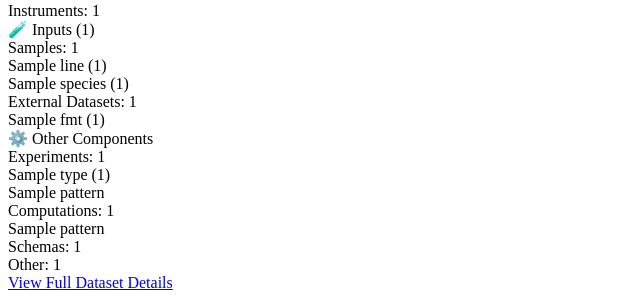
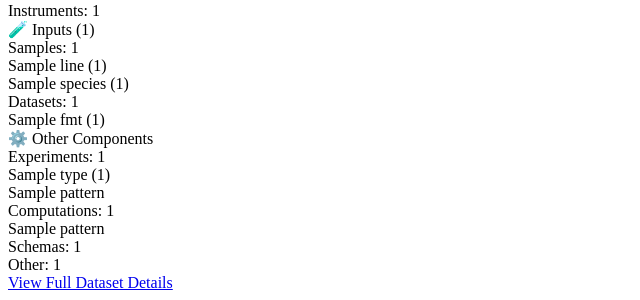
Before and after one commit to fairscape/datasheet-builder, a Python web app: template templates/sections/subcrates.html in a window 1280 px wide. Shown: the part 413-713 px from the top of the page, without its empty margins (0-640 px from the left). Run offline with Jinja, Linux system fonts and the light colour scheme; the template is opened without the code that fills it: most values are stand-ins (such as "Sample title", 1, 10 or a date in 2020).

Commit message:
naming changes

```diff
--- a/templates/sections/subcrates.html
+++ b/templates/sections/subcrates.html
@@ -150,7 +150,7 @@
             </div>
             {% endif %} {% endif %} {% if subcrate.input_datasets %}
             <div class="stat-row">
-              <span class="stat-label">External Datasets: </span>
+              <span class="stat-label">Datasets: </span>
               <span class="stat-value"
                 >{{ subcrate.input_datasets_count }}</span
               >
```
